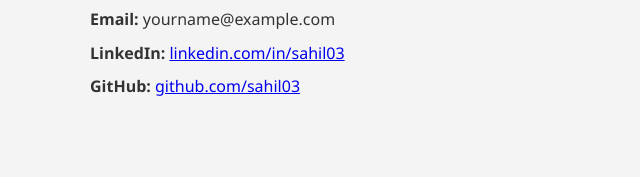
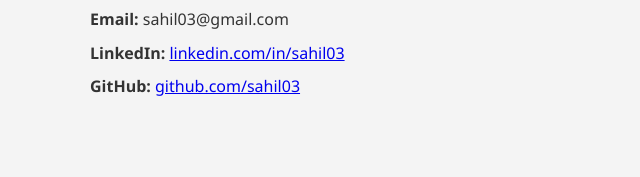
Before and after one commit to 20808352/portfolio-fusion, a plain HTML site: page projects/project1/index.html in a window 1280 px wide. Shown: the part 531-708 px from the top of the page, 0-640 px from the left. Drawn offline with Linux system fonts and the light colour scheme.

Commit message:
Email fix.

```diff
--- a/projects/project1/index.html
+++ b/projects/project1/index.html
@@ -44,7 +44,7 @@
     <section class="contact">
       <h3>Contact Info</h3>
       <ul>
-        <li><strong>Email:</strong> yourname@example.com</li>
+        <li><strong>Email:</strong> sahil03@gmail.com</li>
         <li><strong>LinkedIn:</strong> <a href="#" target="_blank" rel="noopener">linkedin.com/in/sahil03</a></li>
         <li><strong>GitHub:</strong> <a href="#" target="_blank" rel="noopener">github.com/sahil03</a></li>
       </ul>
```
